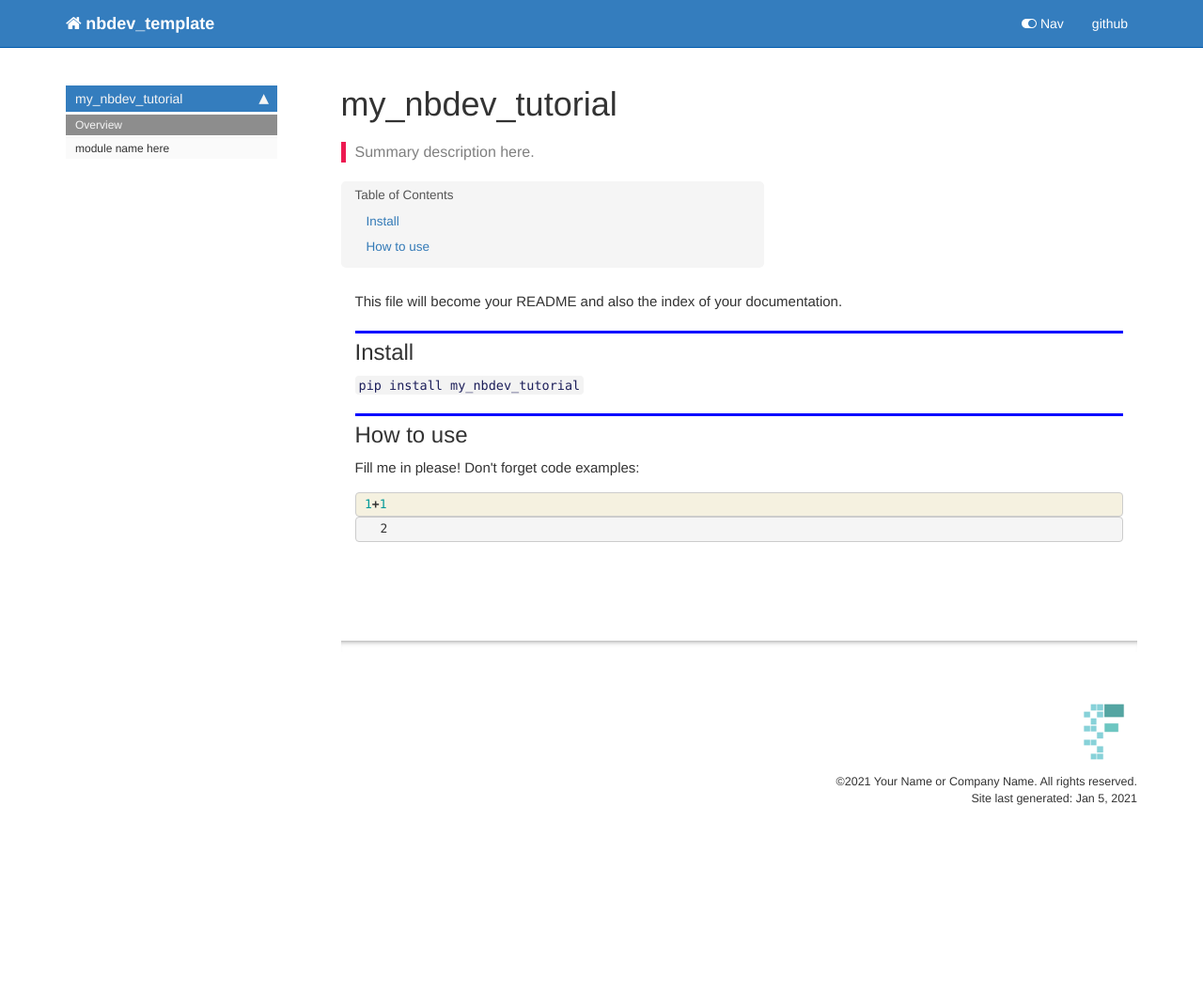
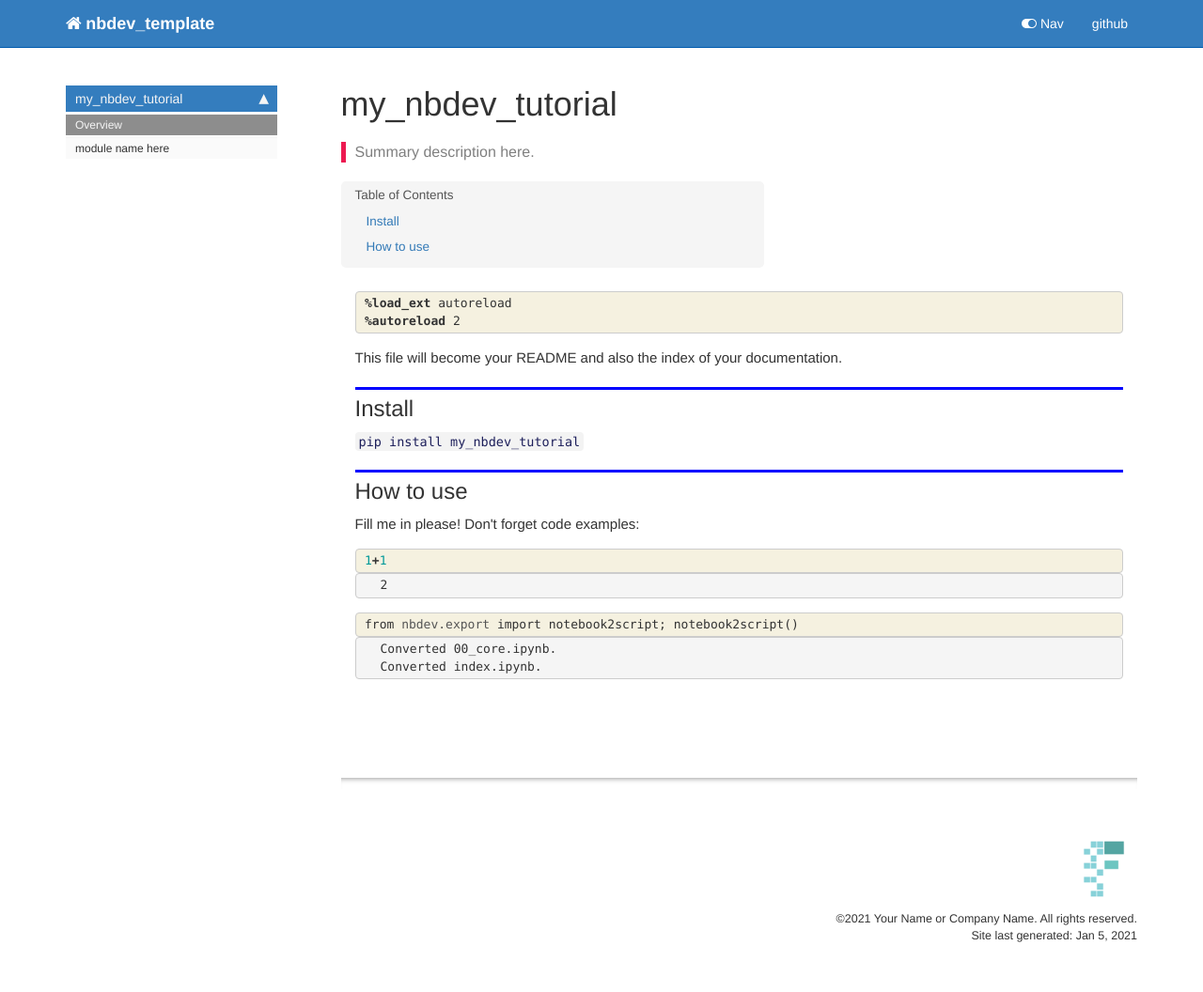
Before and after one commit to StephanRempel/my_nbdev_tutorial, a Jekyll site: the page built from docs/index.html, in a window 1280 px wide. Shown: the whole page at 94% size. Built offline with Jekyll 4.4.1, drawn with Linux system fonts in a browser that asks for light colours; nearby versions of some CDN libraries; comment, search, counter and statistics services are not loaded; before the commit the page ends 909 px from its top, so only the background shows below that.

Commit message:
nbdev_build* run

```diff
--- a/_config.yml
+++ b/_config.yml
@@ -0,0 +1,3 @@
+# This specifies what badges are turned on by default for notebook docs.
+default_badges:
+  colab: true
--- a/docs/index.html
+++ b/docs/index.html
@@ -24,6 +24,24 @@ nb_path: "index.ipynb"
     {% raw %}
 
 <div class="cell border-box-sizing code_cell rendered">
+
+</div>
+    {% endraw %}
+
+    {% raw %}
+
+<div class="cell border-box-sizing code_cell rendered">
+<div class="input">
+
+<div class="inner_cell">
+    <div class="input_area">
+<div class=" highlight hl-ipython3"><pre><span></span><span class="o">%</span><span class="k">load_ext</span> autoreload
+<span class="o">%</span><span class="k">autoreload</span> 2
+</pre></div>
+
+    </div>
+</div>
+</div>
 
 </div>
     {% endraw %}
@@ -94,4 +112,36 @@ nb_path: "index.ipynb"
 </div>
     {% endraw %}
 
+    {% raw %}
+
+<div class="cell border-box-sizing code_cell rendered">
+<div class="input">
+
+<div class="inner_cell">
+    <div class="input_area">
+<div class=" highlight hl-ipython3"><pre><span></span><span class="kn">from</span> <span class="nn">nbdev.export</span> <span class="kn">import</span> <span class="n">notebook2script</span><span class="p">;</span> <span class="n">notebook2script</span><span class="p">()</span>
+</pre></div>
+
+    </div>
 </div>
+</div>
+
+<div class="output_wrapper">
+<div class="output">
+
+<div class="output_area">
+
+<div class="output_subarea output_stream output_stdout output_text">
+<pre>Converted 00_core.ipynb.
+Converted index.ipynb.
+</pre>
+</div>
+</div>
+
+</div>
+</div>
+
+</div>
+    {% endraw %}
+
+</div>
```
Also changed, not shown: docs/core.html (+32 -0 lines), README.md.
